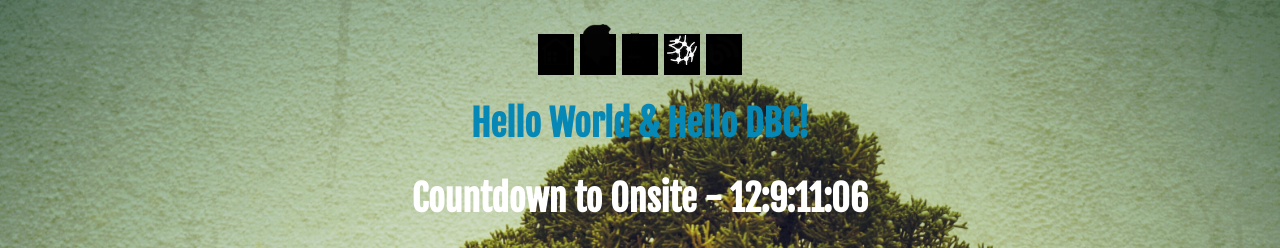
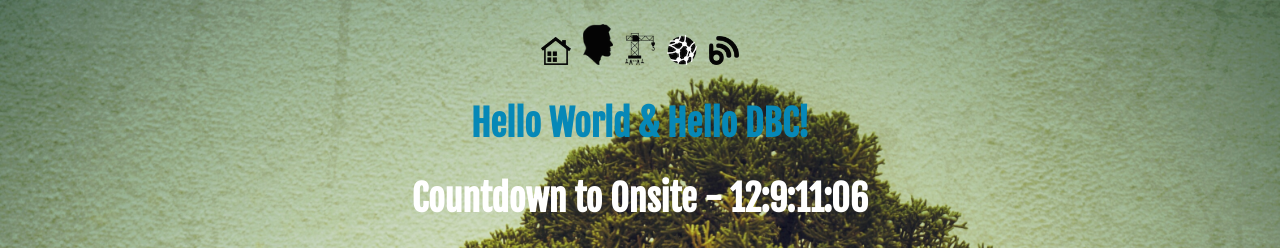
Before and after one commit to lee-egist/lee-egist.github.io, a PHP site: page / in a window 1280 px wide. Shown: the top 248 px of the page. Run offline with PHP 8.4, Linux system fonts and the light colour scheme.

Commit message:
Change idex nav

```diff
--- a/stylesheets/default.css
+++ b/stylesheets/default.css
@@ -59,7 +59,6 @@
 nav a:link {
   color: #ffffff;
   text-decoration: none;
-  background-color:#000000;
   padding: .1em;
   font-size: 1.25em;
 }
```
